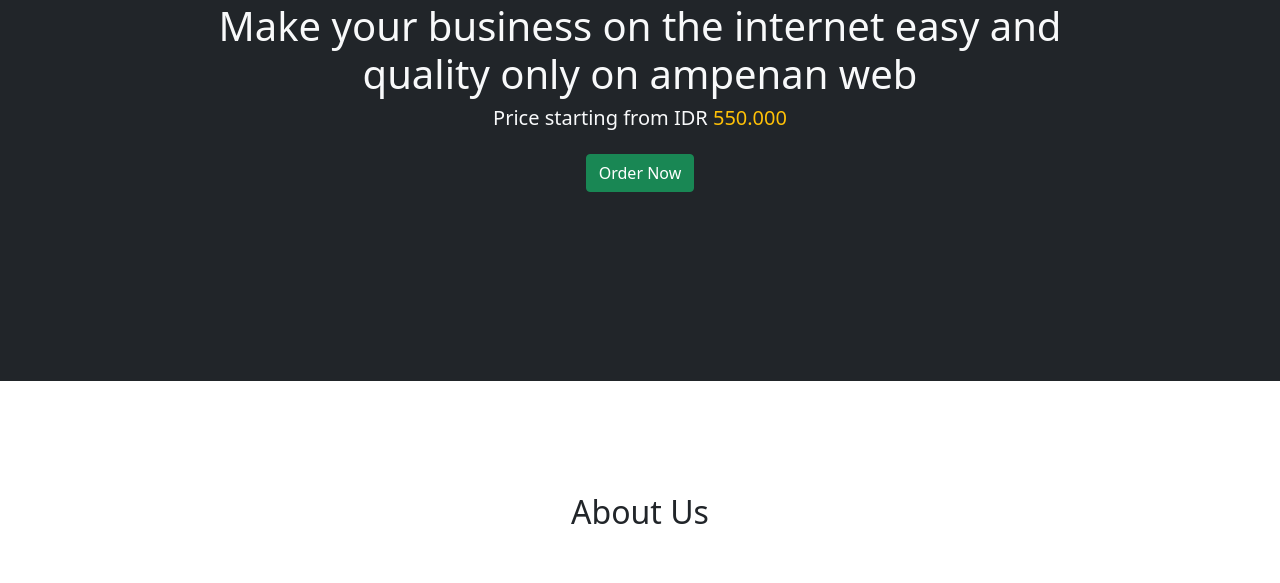
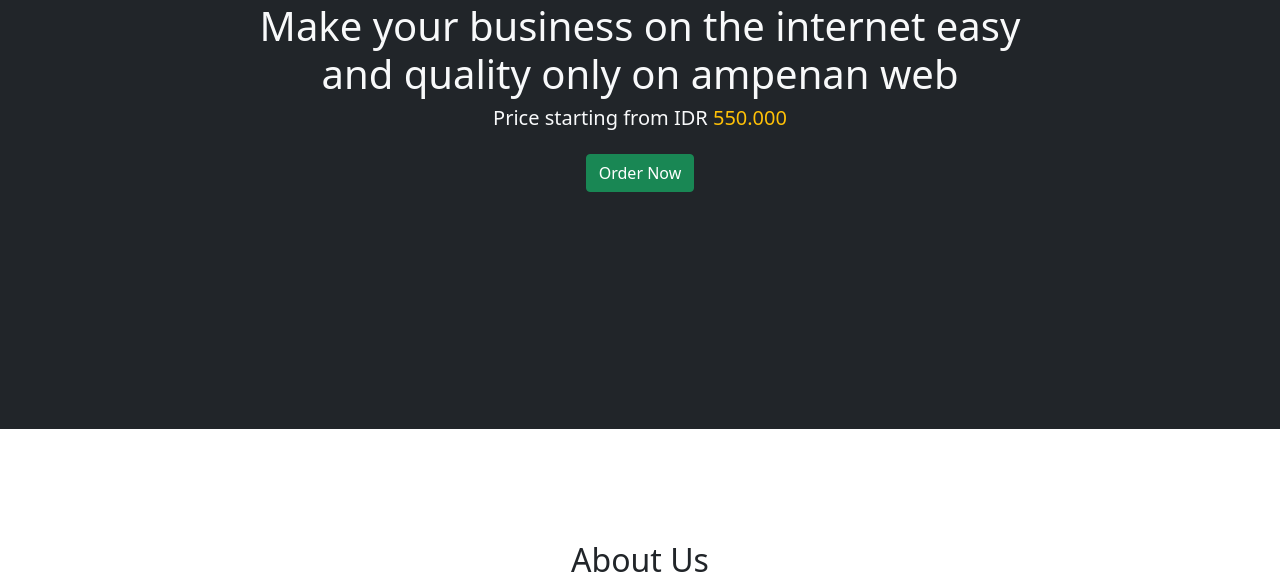
Before and after one commit to rony100801/ampenan-web, a website: page index.html in a window 1280 px wide. Shown: the part 217-800 px from the top of the page. Drawn offline with Linux system fonts and the light colour scheme.

Commit message:
Edit bagian jumbotron

```diff
--- a/index.html
+++ b/index.html
@@ -51,7 +51,8 @@
 
   <!-- JUMBOTRON -->
   <section id="home">
-    <div class="jumbotron mt-5 pt-5 bg-dark">
+    <div class="container-fluid mt-5 pt-5 bg-dark">
+      <div class="jumbotron">
         <div class="row justify-content-center text-light">
           <div class="col-md-8 text-center mt-5">
             <h2 class="display-4">Welcome to Ampenan Web</h2>
@@ -80,6 +81,7 @@
                   </div>
                   <div class="modal-footer">
                     <button type="button" class="btn btn-secondary" data-bs-dismiss="modal">Close</button>
+                  </div>
                 </div>
               </div>
             </div>
@@ -414,20 +416,24 @@
           <form action="" method="post" class="mt-3">
             <div class="mb-3">
               <label for="exampleInputEmail1" class="form-label">Full name</label>
-              <input type="text" class="form-control" id="exampleInputEmail1" aria-describedby="emailHelp" placeholder="ex: Rony Setiawan">
+              <input type="text" class="form-control" id="exampleInputEmail1" aria-describedby="emailHelp"
+                placeholder="ex: Rony Setiawan">
             </div>
             <div class="mb-3">
               <label for="exampleInputEmail1" class="form-label">Email address</label>
-              <input type="email" class="form-control" id="exampleInputEmail1" aria-describedby="emailHelp" placeholder="example@mail.com">
+              <input type="email" class="form-control" id="exampleInputEmail1" aria-describedby="emailHelp"
+                placeholder="example@mail.com">
               <div id="emailHelp" class="form-text">We'll never share your email with anyone else.</div>
             </div>
             <div class="mb-3">
               <label for="exampleInputEmail1" class="form-label">Your address</label>
-              <input type="text" class="form-control" id="exampleInputEmail1" aria-describedby="emailHelp" placeholder="Input your address...">
+              <input type="text" class="form-control" id="exampleInputEmail1" aria-describedby="emailHelp"
+                placeholder="Input your address...">
             </div>
             <div class="mb-3">
               <label for="exampleInputEmail1" class="form-label">WhatsApp</label>
-              <input type="text" class="form-control" id="exampleInputEmail1" aria-describedby="emailHelp" placeholder="+62...">
+              <input type="text" class="form-control" id="exampleInputEmail1" aria-describedby="emailHelp"
+                placeholder="+62...">
               <div id="emailHelp" class="form-text">your WhatsApp must be active.</div>
             </div>
             <div class="input-group">
```
Lines whose indentation alone changed are shown as unchanged.
